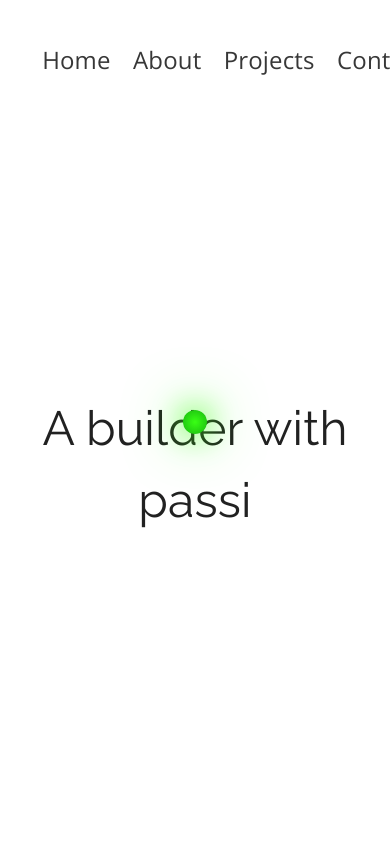
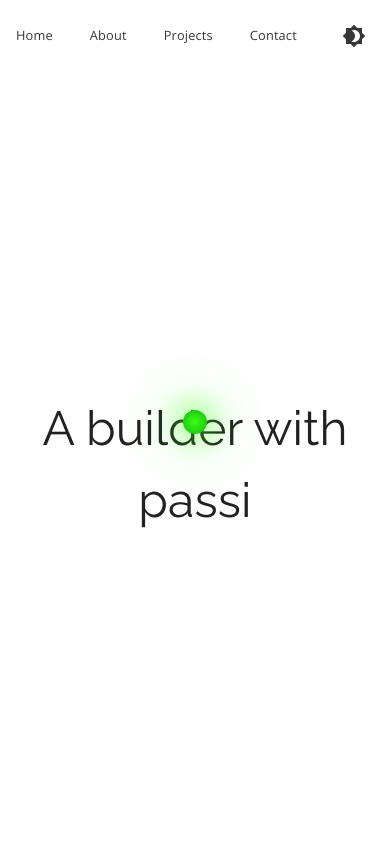
Before and after one commit to maxliu2001/m.portfolio, a Next.js app: page / in a window 390 px wide. Shown: the top 844 px of the page. Built offline with nearby package versions, Linux system fonts and the light colour scheme.

Commit message:
fix mobile format

```diff
--- a/src/pages/project.js
+++ b/src/pages/project.js
@@ -12,6 +12,7 @@ import Typography from "@mui/material/Typography";
 // modal uses CSS module styles; text colors follow MUI theme
 import styles from "@/styles/Home.module.css";
 import { useTheme, alpha } from "@mui/material/styles";
+import Grid from "@mui/material/Grid";
 
 const bitter = Bitter({ subsets: ["latin"], display: "swap" });
 
@@ -136,9 +137,13 @@ export default function ProjectsPage() {
           initial="hidden"
           whileInView="visible"
           viewport={{ once: false, amount: 0.8 }}
+        >
+          <Grid
+            container
             spacing={{ xs: 2, md: 3 }}
+            className={styles.projectheader}
+            padding={5}
             >
-            <motion.section variants={enterAnimation}>
               <Typography
                   component="h1"
                   variant="h1"
@@ -147,6 +152,8 @@ export default function ProjectsPage() {
               >
                   Projects
               </Typography>
+            </Grid>
+            <motion.section variants={enterAnimation}>
             </motion.section>
         </motion.div>
 
--- a/src/styles/NavBar.module.css
+++ b/src/styles/NavBar.module.css
@@ -27,15 +27,29 @@
         padding: 5vh;
         flex-direction: row;
         justify-content: space-around;
+        gap: 1em;
     }
 }
 
 /* Mobile */
 @media (max-width: 700px) {
     .navbar {
-        padding: 5vh;
-        font-size: 0.7rem;
+        padding: 1rem;
+        font-size: 0.875rem;
         flex-direction: row;
-        justify-content: space-around;
+        justify-content: space-between;
+        align-items: center;
+        gap: 0.25em;
+        flex-wrap: nowrap;
+        width: 100%;
     }
+
+    .navbtn {
+        font-size: clamp(0.8rem, 3.2vw, 0.95rem);
+        height: auto;
+        flex: 0 1 auto;
+    }
+
+    /* Prevent label wrapping inside each button */
+    .navbtn p { white-space: nowrap; }
 }
```
Lines whose indentation alone changed are shown as unchanged.
